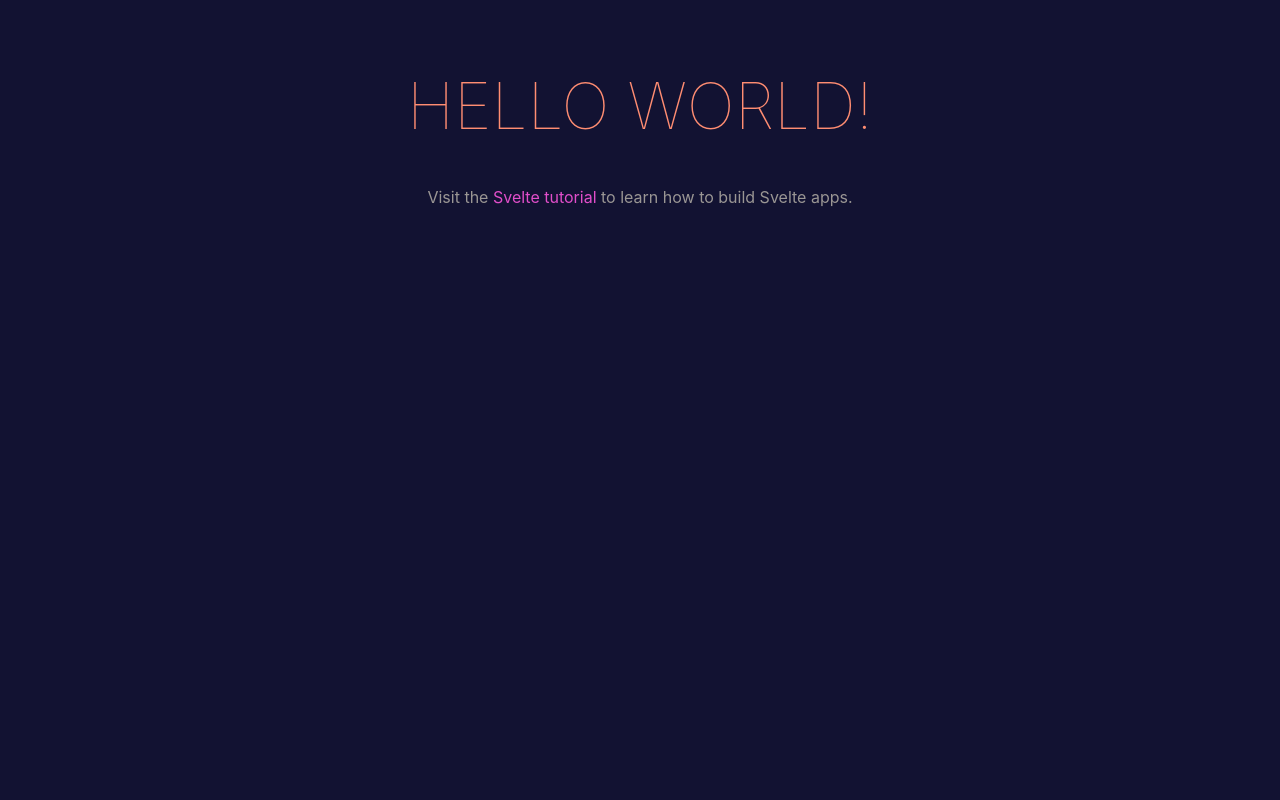
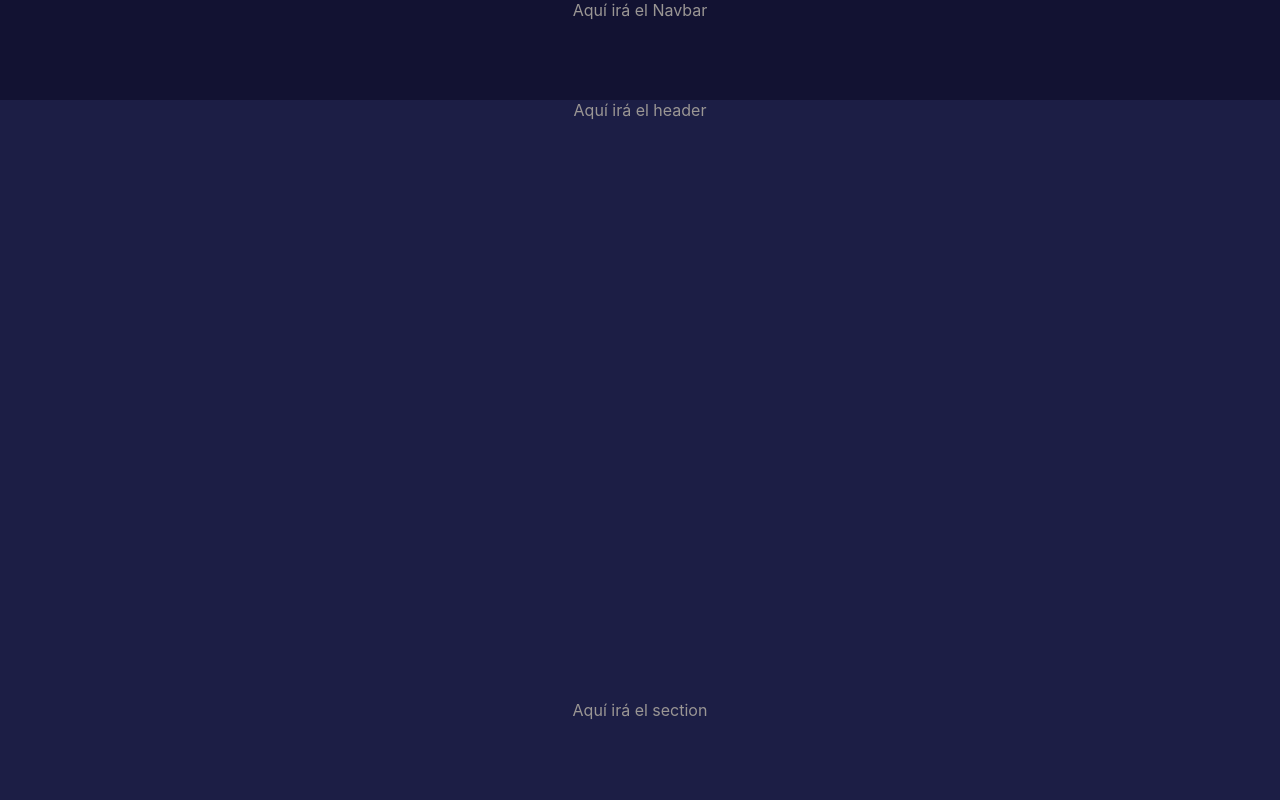
Before and after one commit to Sisifo-G/sisifodev, a Svelte app: page / in a window 1280 px wide. Shown: the top 800 px of the page. Built offline with nearby package versions, Linux system fonts and the light colour scheme.

Commit message:
Definidas Grid areas

```diff
--- a/src/App.svelte
+++ b/src/App.svelte
@@ -1,5 +1,5 @@
 <script>
-  export let name;
+  //   export let name;
 </script>
 
 <style>
@@ -21,24 +21,43 @@
   }
 
   :global(body) {
+    margin: 0;
+    padding: 0;
     background-color: var(--dark-blue);
     color: var(--light-gray);
   }
   main {
+    display: grid;
+    width: 100%;
     text-align: center;
-    padding: 1em;
-    max-width: 240px;
     margin: 0 auto;
-  }
-  a {
-    color: var(--intense-purple);
+    grid-template-areas:
+      "nav nav nav"
+      "header header header"
+      "section section section"
+      "footer footer footer";
   }
 
-  h1 {
-    color: var(--intense-coral);
-    text-transform: uppercase;
-    font-size: 4em;
-    font-weight: 100;
+  nav {
+    height: 100px;
+    background-color: var(--dark-blue);
+    grid-area: nav;
+  }
+
+  header {
+    height: 600px;
+    background-color: var(--medium-blue);
+    grid-area: header;
+  }
+  section {
+    height: 600px;
+    background-color: var(--medium-blue);
+    grid-area: section;
+  }
+  footer {
+    height: 100px;
+    background-color: var(--dark-blue);
+    grid-area: footer;
   }
 
   @media (min-width: 640px) {
@@ -49,10 +68,9 @@
 </style>
 
 <main>
-  <h1>Hello {name}!</h1>
-  <p>
-    Visit the
-    <a href="https://svelte.dev/tutorial">Svelte tutorial</a>
-    to learn how to build Svelte apps.
-  </p>
+
+  <nav>Aquí irá el Navbar</nav>
+  <header>Aquí irá el header</header>
+  <section>Aquí irá el section</section>
+  <footer>Aquí irá el footer</footer>
 </main>
```
